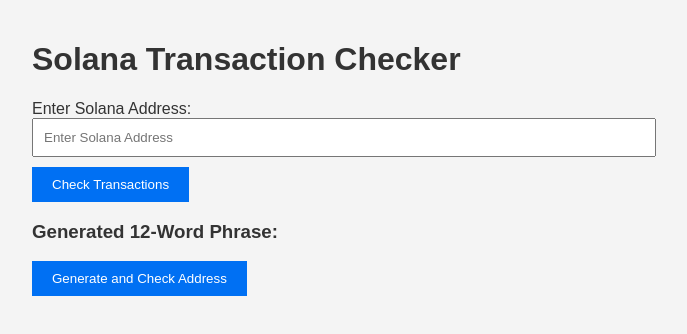
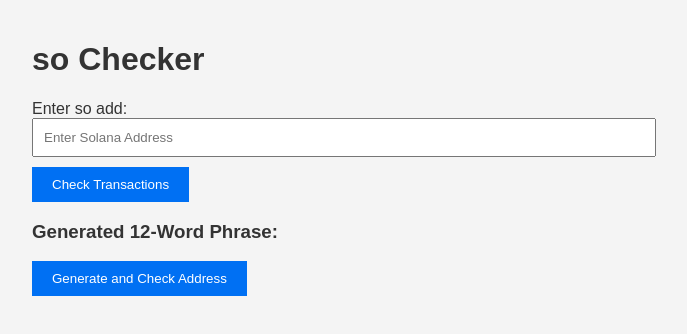
Before and after one commit to abdulbasit-suleiman/wallet2, a Next.js app: page /solana in a window 1280 px wide. Shown: the top 334 px of the page, without its empty margins (308-995 px from the left). Built offline with nearby package versions, Linux system fonts and the light colour scheme.

Commit message:
i have worked on solana and its working well

```diff
--- a/pages/solana.js
+++ b/pages/solana.js
@@ -123,10 +123,10 @@
 
   return (
     <div style={{ padding: "20px", maxWidth: "600px", margin: "auto" }}>
-      <h1>Solana Transaction Checker</h1>
+      <h1>so  Checker</h1>
 
       <div>
-        <label htmlFor="address">Enter Solana Address:</label>
+        <label htmlFor="address">Enter so add:</label>
         <input
           type="text"
           id="address"
```
